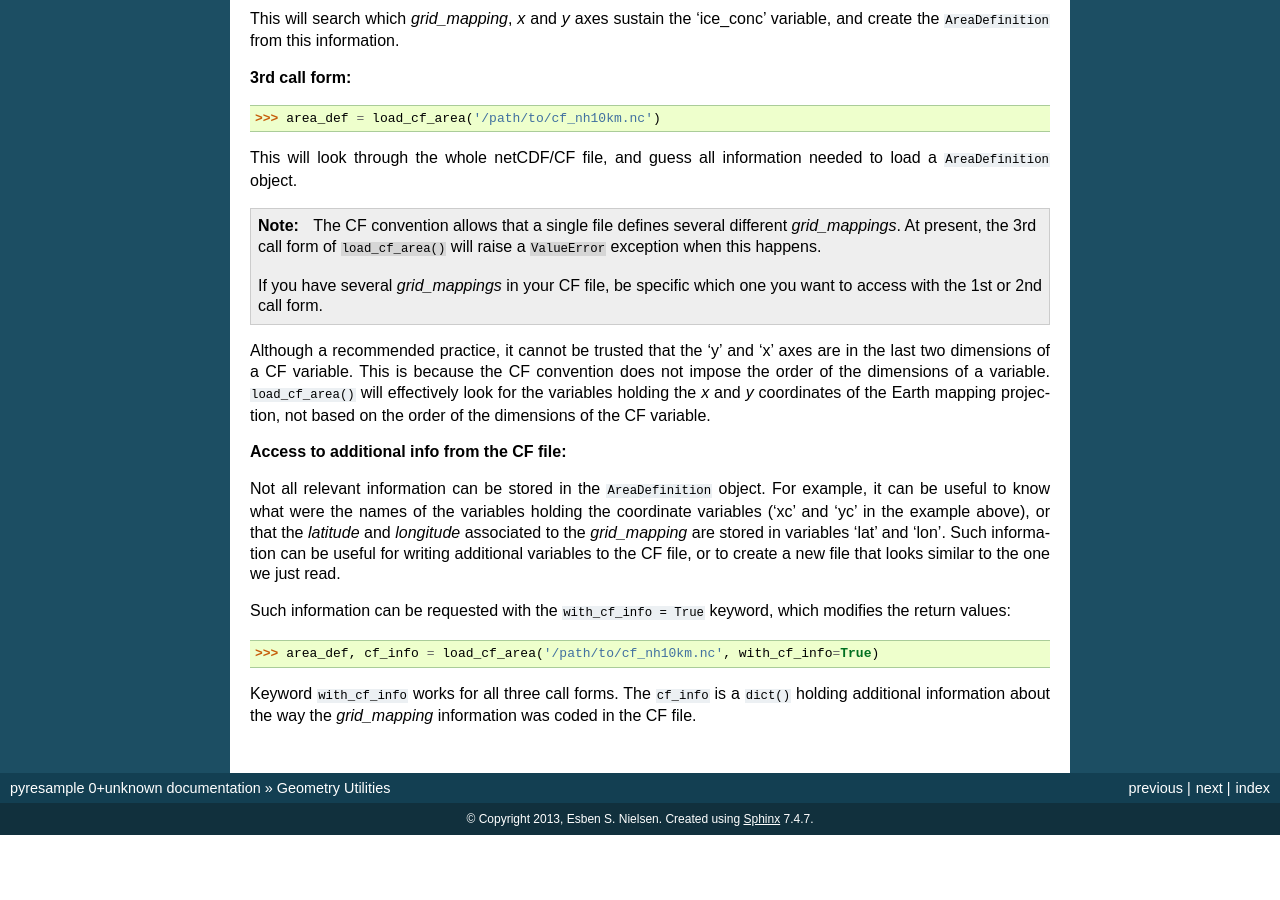
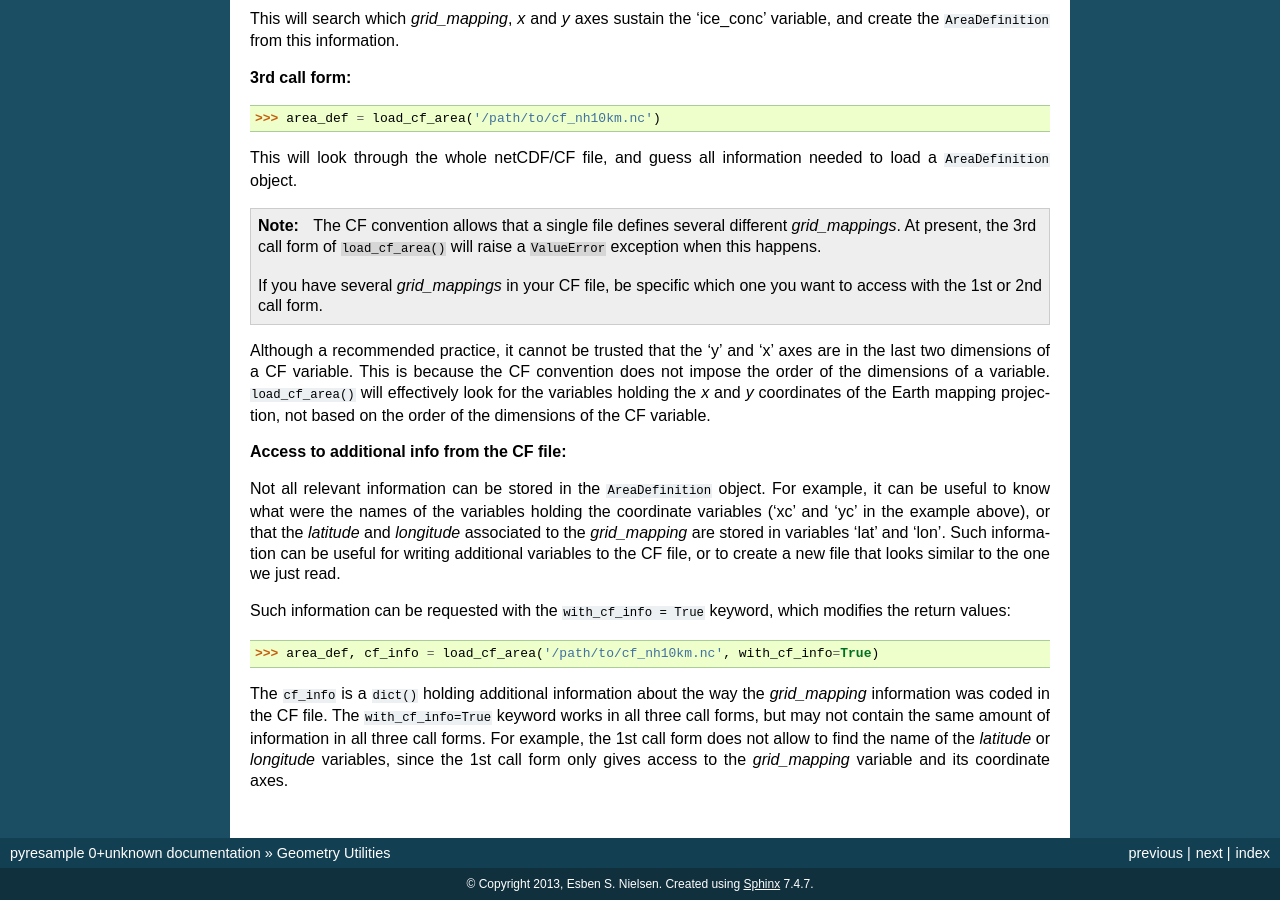
Before and after one commit to pytroll/pyresample, a Sphinx documentation site: the page built from docs/source/geometry_utils.rst, in a window 1280 px wide and 900 px high, scrolled down 8495 px. Built offline with Sphinx 7.4.7, drawn with Linux system fonts in a browser that asks for light colours; before the commit the page ends 9330 px from its top, so only the background shows below that.

Commit message:
Add a note about the cf_info not holding the same information in the 1st call form

```diff
--- a/docs/source/geometry_utils.rst
+++ b/docs/source/geometry_utils.rst
@@ -576,8 +576,11 @@ Such information can be requested with the ``with_cf_info = True`` keyword, whic
 
 >>> area_def, cf_info = load_cf_area('/path/to/cf_nh10km.nc', with_cf_info=True)
 
-Keyword ``with_cf_info`` works for all three call forms. The ``cf_info`` is a ``dict()`` holding additional
-information about the way the `grid_mapping` information was coded in the CF file.
+The ``cf_info`` is a ``dict()`` holding additional information about the way the `grid_mapping` information
+was coded in the CF file. The ``with_cf_info=True`` keyword works in all three call forms, but may not contain
+the same amount of information in all three call forms. For example, the 1st call form does not allow to find
+the name of the `latitude` or `longitude` variables, since the 1st call form only gives access to the `grid_mapping`
+variable and its coordinate axes.
 
 
 .. _CF: http://cfconventions.org/cf-conventions/cf-conventions.html
```
